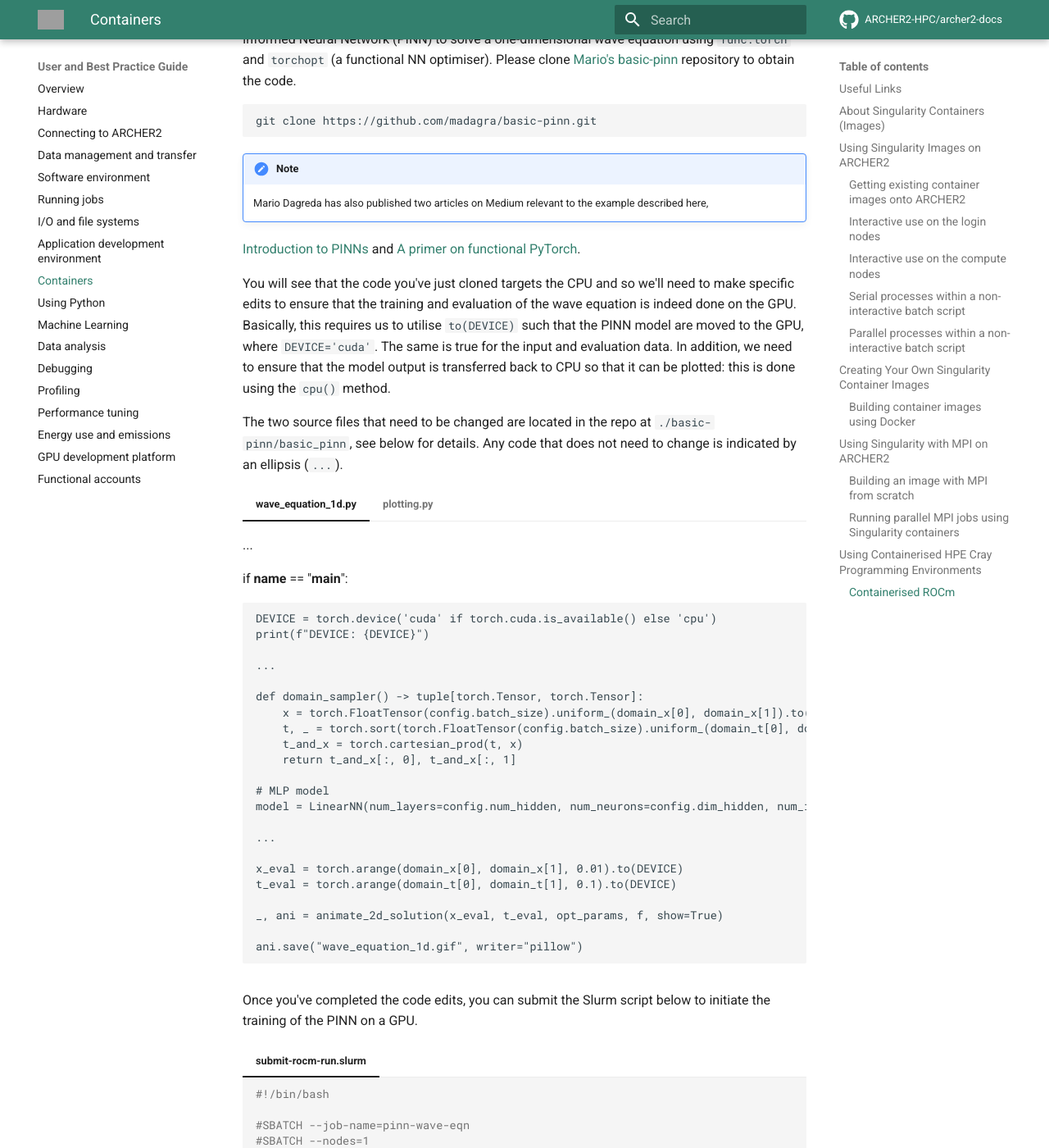
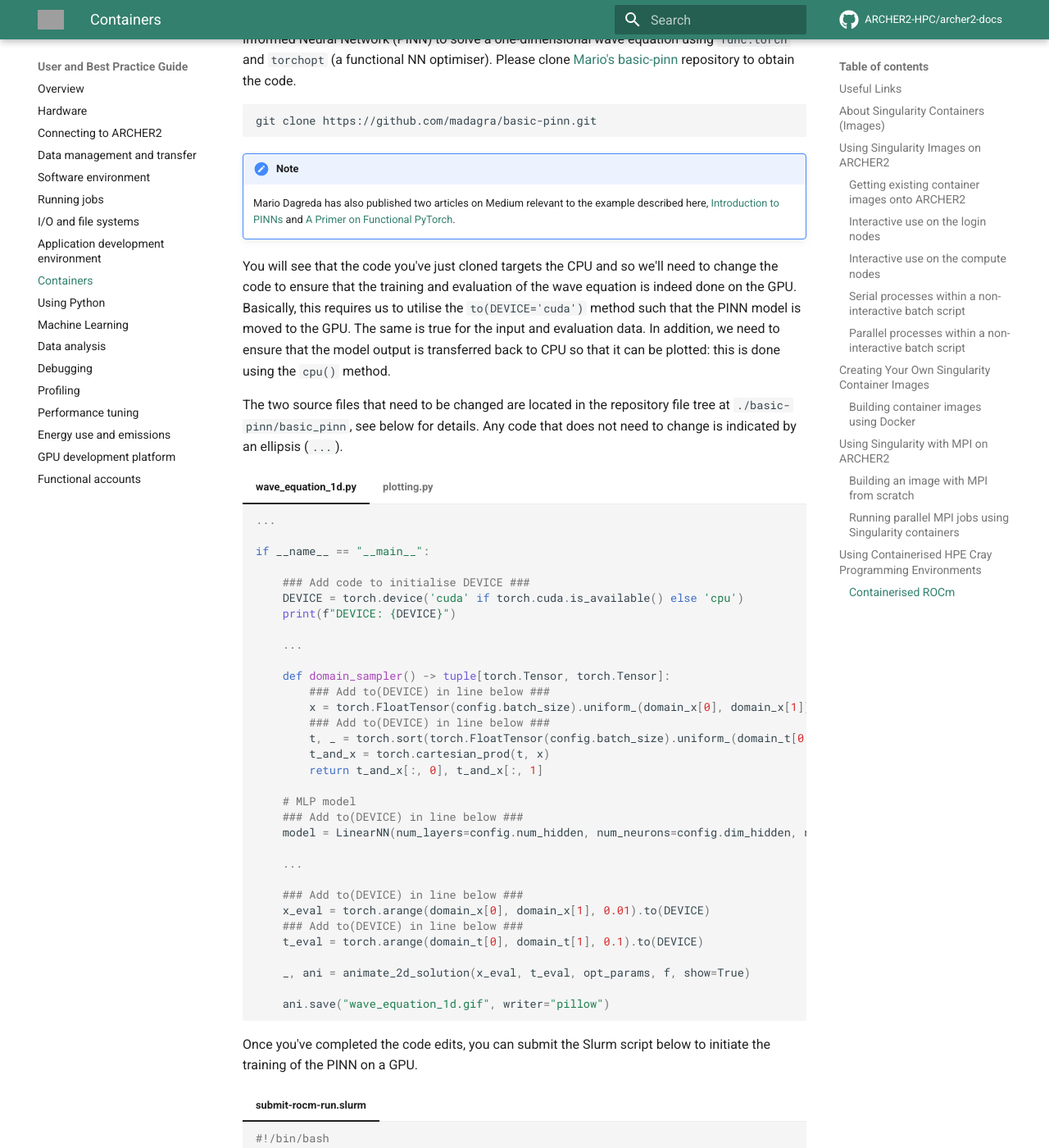
Before and after one commit to ARCHER2-HPC/archer2-docs, an MkDocs documentation site: the page built from docs/user-guide/containers.md, in a window 1280 px wide and 1400 px high, scrolled down 14221 px. Shown: the whole window at 82% size. Built offline with MkDocs 1.6.1 and Material for MkDocs 9.7.7, drawn with Linux system fonts in a browser that asks for light colours; comment, search, counter and statistics services are not loaded; some of the changed text lies outside the part shown; grey boxes are pictures that could not be loaded.

Commit message:
Minor edits concerning Containerised ROCm material.

````diff
--- a/docs/user-guide/containers.md
+++ b/docs/user-guide/containers.md
@@ -452,8 +452,8 @@
 and executables, can be written to `/work` also. This ability to bind to locations on the host is
 necessary as the container is immutable, i.e., you cannot write files to the container itself.
 
-Any executable resulting from a containerised CPE build should also be run from within the container.
-Thus one can test the performance of the containerised libraries, e.g., `libmpi_cray`, `libpmi2`, `libfabric`.
+Any executable resulting from a containerised CPE build should also be run from within the container,
+allowing one to test the performance of the containerised libraries, e.g., `libmpi_cray`, `libpmi2`, `libfabric`.
 
 We'll now show how to build and run a simple Hello World MPI example using a containerised CPE.
 
@@ -648,12 +648,12 @@
 
 ROCm is AMD's software support for GPU programming. As of August 2025, one of the CPE containers also provides a version of ROCm newer
 than the one currently installed on ARCHER2. For example, the `ccpe/23.12/rocm/5.6.0` module provides access to ROCm 5.6.0 with CPE 23.12.
-Having access to a more recent version of ROCm gives one access to more up-to-date compilers that target the AMD MI210 GPU platform, e.g. amdclang, amdclang++, amdflang.
+Having access to a more recent version of ROCm gives one access to more up-to-date compilers that target the AMD MI210 GPU platform, e.g. `amdclang`, `amdclang++`, `amdflang`.
 The same applies to ROCm-integrated software frameworks such as PyTorch.
 
 We'll now present a scenario showing how one can make use of the `ccpe/23.12/rocm/5.6.0` container to train a neural network using
-Python code that requires PyTorch 2.2.0. This is of interest since the version of ROCm installed on ARCHER2, 5.2.3, prevents users
-from using a version of PyTorch newer than 1.13.1.
+Python code that requires PyTorch 2.2.0. This is of interest since the version of ROCm installed on ARCHER2, 5.2.3, limits users
+to versions of PyTorch no newer than 1.13.1.
 
 !!! note
     An overview of the differences between PyTorch versions 2.2.0 and 1.13.1 can be found in the [official PyTorch release notes](https://github.com/pytorch/pytorch/releases?page=2).
@@ -662,7 +662,7 @@
 host ARCHER2 `/work` system. We'll then install to this custom environment the PyTorch 2.2.0 packages.
 
 === "submit-rocm-build.slurm"
-    ```bash
+    ```slurm
     #!/bin/bash
 
     #SBATCH --job-name=ccpe-rocm-build
@@ -684,7 +684,7 @@
             ${CCPE_ROCM_BUILDER} ${PWD} mypyenv pip-install.sh
     ```
 === "pip-install.sh"
-    ```
+    ```bash
     #!/bin/bash
 
     pip install --user --upgrade pip scipy
@@ -710,44 +710,56 @@
 ```
 
 !!! note
-    Mario Dagreda has also published two articles on Medium relevant to the example described here,
-   [Introduction to PINNs](https://medium.com/data-science/solving-differential-equations-with-neural-networks-afdcf7b8bcc4) and [A primer on functional PyTorch](https://medium.com/data-science/introduction-to-functional-pytorch-b5bf739e1e6e).
+    Mario Dagreda has also published two articles on Medium relevant to the example described here, [Introduction to PINNs](https://medium.com/data-science/solving-differential-equations-with-neural-networks-afdcf7b8bcc4) and [A Primer on Functional PyTorch](https://medium.com/data-science/introduction-to-functional-pytorch-b5bf739e1e6e).
 
-You will see that the code you've just cloned targets the CPU and so we'll need to make specific edits to ensure that the training and evaluation of the wave equation
-is indeed done on the GPU. Basically, this requires us to utilise `to(DEVICE)` such that the PINN model are moved to the GPU, where `DEVICE='cuda'`. The same is true
+You will see that the code you've just cloned targets the CPU and so we'll need to change the code to ensure that the training and evaluation of the wave equation
+is indeed done on the GPU. Basically, this requires us to utilise the `to(DEVICE='cuda')` method such that the PINN model is moved to the GPU. The same is true
 for the input and evaluation data. In addition, we need to ensure that the model output is transferred back to CPU so that it can be plotted: this is done using the `cpu()` method.
 
-The two source files that need to be changed are located in the repo at `./basic-pinn/basic_pinn`, see below for details.
+The two source files that need to be changed are located in the repository file tree at `./basic-pinn/basic_pinn`, see below for details.
 Any code that does not need to change is indicated by an ellipsis (`...`).
 
 === "wave_equation_1d.py"
+    ```python
+
     ...
 
     if __name__ == "__main__":
 
+        ### Add code to initialise DEVICE ###
         DEVICE = torch.device('cuda' if torch.cuda.is_available() else 'cpu')
         print(f"DEVICE: {DEVICE}")
 
         ...
 
         def domain_sampler() -> tuple[torch.Tensor, torch.Tensor]:
+            ### Add to(DEVICE) in line below ###
             x = torch.FloatTensor(config.batch_size).uniform_(domain_x[0], domain_x[1]).to(DEVICE)
+            ### Add to(DEVICE) in line below ###
             t, _ = torch.sort(torch.FloatTensor(config.batch_size).uniform_(domain_t[0], domain_t[1]).to(DEVICE))
             t_and_x = torch.cartesian_prod(t, x)
             return t_and_x[:, 0], t_and_x[:, 1]
 
         # MLP model
+        ### Add to(DEVICE) in line below ###
         model = LinearNN(num_layers=config.num_hidden, num_neurons=config.dim_hidden, num_inputs=2).to(DEVICE)
 
         ...
 
+        ### Add to(DEVICE) in line below ###
         x_eval = torch.arange(domain_x[0], domain_x[1], 0.01).to(DEVICE)
+        ### Add to(DEVICE) in line below ###
         t_eval = torch.arange(domain_t[0], domain_t[1], 0.1).to(DEVICE)
 
         _, ani = animate_2d_solution(x_eval, t_eval, opt_params, f, show=True)
 
         ani.save("wave_equation_1d.gif", writer="pillow")
+    ```
 === "plotting.py"
+    ```python
+
+    ...
+
     def animate_2d_solution(
         x_eval: Tensor,
         t_eval: Tensor,
@@ -764,6 +776,7 @@
 
         def init() -> tuple:
             ax.set_xlim(x_eval[0].item(), x_eval[-1].item())
+            ### ADD cpu() in line below ###
             y_values = [fn(x_eval, t * torch.ones_like(x_eval), params=opt_params).cpu().detach().numpy() for t in t_eval]
             ax.set_ylim(min(map(min, y_values)), max(map(max, y_values)))
             return line,
@@ -771,15 +784,17 @@
         def animate(frame: int) -> tuple:
             t = t_eval[frame]
             y = fn(x_eval, t * torch.ones_like(x_eval), params=opt_params)
+            ### ADD cpu() in line below ###
             line.set_data(x_eval.cpu().detach().numpy(), y.cpu().detach().numpy())
             return line,
 
         ...
+    ```
 
 Once you've completed the code edits, you can submit the Slurm script below to initiate the training of the PINN on a GPU.
 
 === "submit-rocm-run.slurm"
-    ```bash
+    ```slurm
     #!/bin/bash
 
     #SBATCH --job-name=pinn-wave-eqn
````
Also changed, not shown: other parts of docs/user-guide/containers.md (+3 -3 lines).
